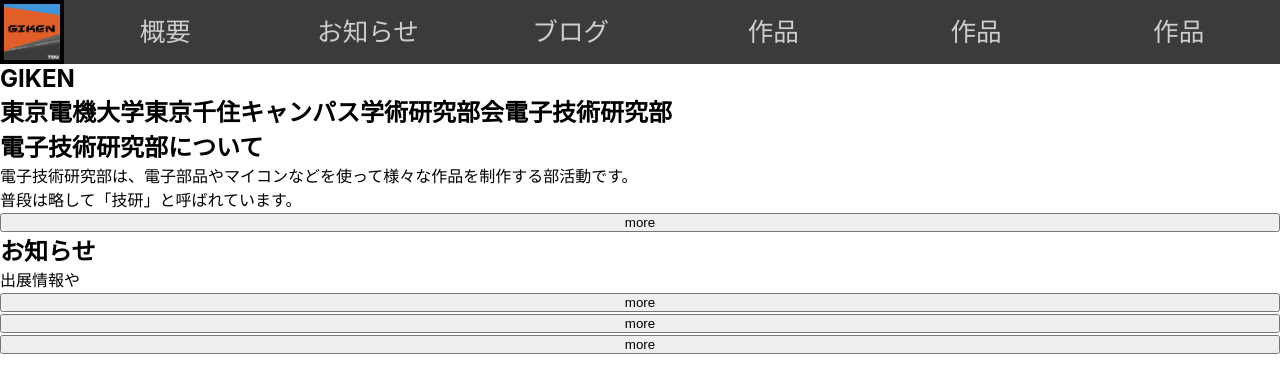
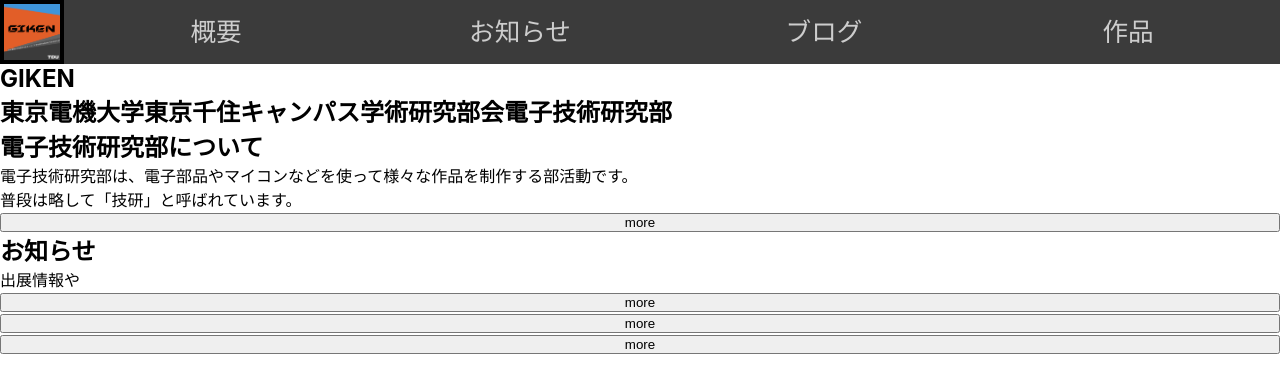
Before and after one commit to Densigiken/giken-web, a website: page index.html in a window 1280 px wide. Drawn offline with Linux system fonts and the light colour scheme.

Commit message:
Dev: テスト要素を削除

```diff
--- a/index.html
+++ b/index.html
@@ -27,8 +27,6 @@
             <a href="#" id="news">お知らせ</a>
             <a href="#" id="blog">ブログ</a>
             <a href="#" id="works">作品</a>
-            <a href="#" id="works2">作品</a>
-            <a href="#" id="works3">作品</a>
         </nav>
     </header>
     <main>
```
